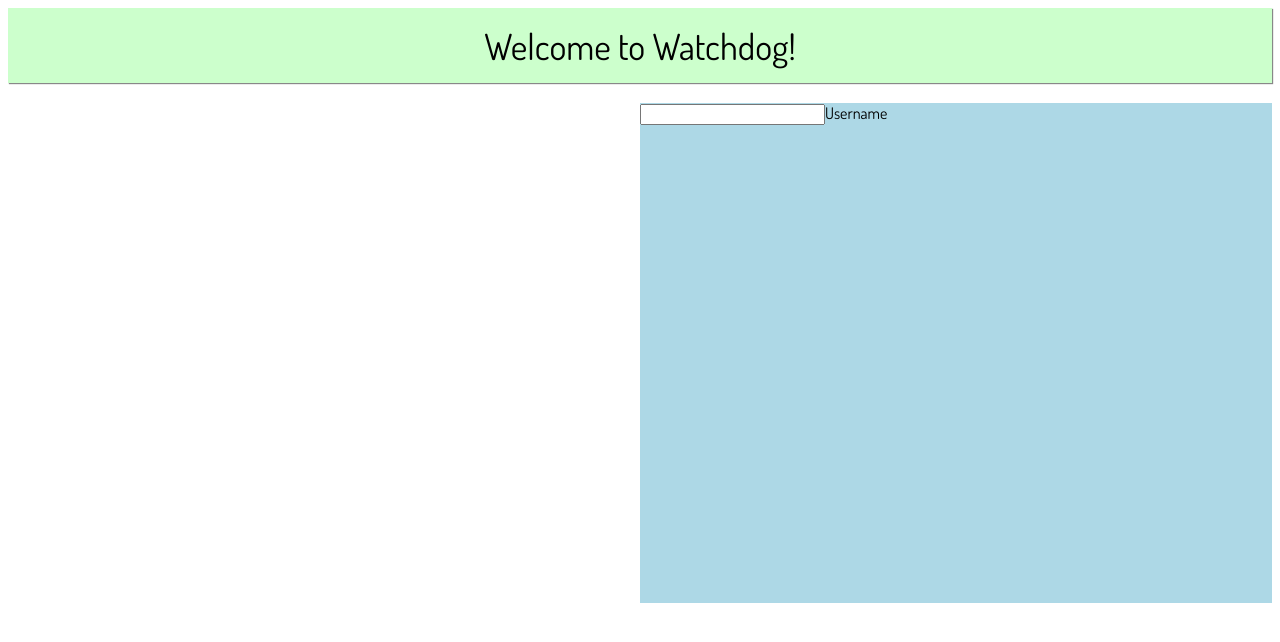
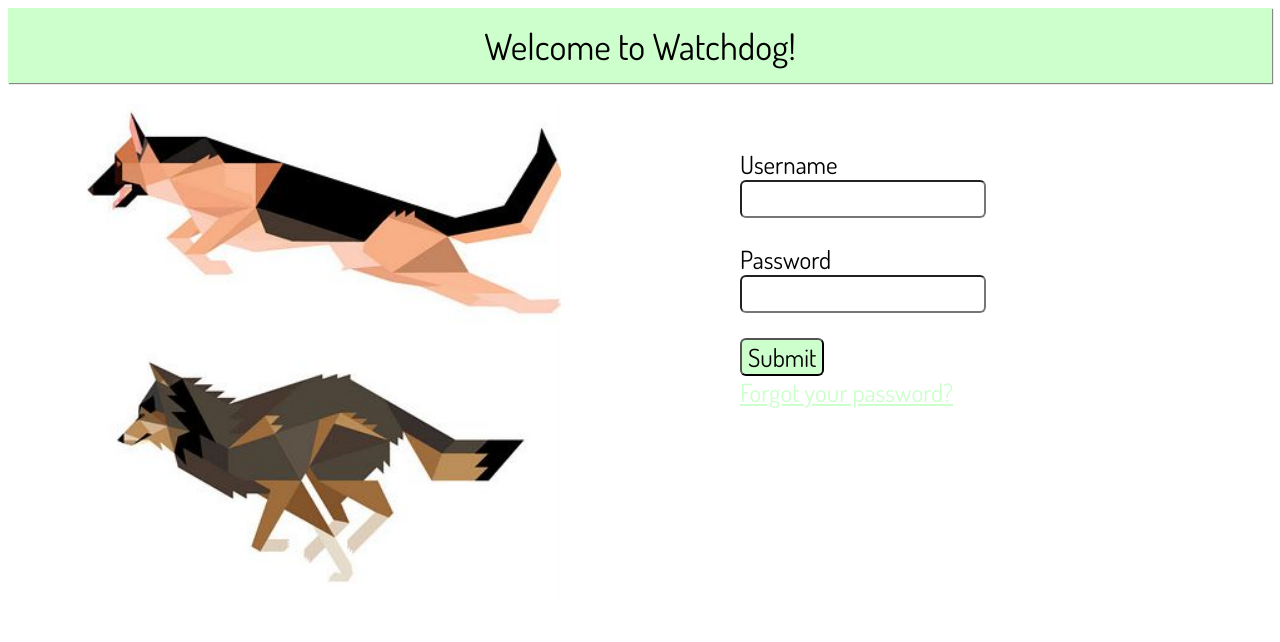
Before and after one commit to ishaankolluri/Watchdog, a Django app: page / in a window 1280 px wide. Shown: the top 642 px of the page. Run offline with Django 3.2, Linux system fonts and the light colour scheme.

Commit message:
Add stock dog image for login.

```diff
--- a/simulator/static/style.css
+++ b/simulator/static/style.css
@@ -1,9 +1,18 @@
 @import url(http://fonts.googleapis.com/css?family=Dosis:regular,bold);
+
+a {
+    color: #CCFFCC;
+}
 body {
     font-family: Dosis, sans-serif;
 }
-p {
-    color: lightgray;
+
+input {
+    font-family: Dosis;
+    font-size: 25px;
+    margin-right: 5px;
+    border-radius: 6px;
+
 }
 
 .nav {
@@ -13,7 +22,6 @@ p {
     text-align: center;
     display: table;
     box-shadow: 1px 1px 1px #888888;
-
 }
 
 .navMidHeader {
@@ -25,15 +33,38 @@ p {
 .loginImage {
     float: left;
     width: 50%;
-    height: 500px;
-    background-color: blue;
+    height: 400px;
     display: table;
+}
+
+.dogImage {
+    display: block;
+    margin-left: auto;
+    margin-right: auto;
+    min-width: 400px;
+    min-height: 500px;
 }
 
 .loginInfo {
     float: right;
     width: 50%;
     height: 500px;
-    background-color: lightblue;
+    /* background-color: lightblue; */
     display: table;
 }
+
+.loginForm {
+    font-size: 25px;
+    padding-top: 20px;
+    padding-left: 100px;
+}
+
+.submission {
+    font-size: 25px;
+    font-family: Dosis;
+    -webkit-box-shadow: none;
+    /* TODO: Remove Shadow. */
+    box-shadow: none;
+    background-color: #CCFFCC;
+    border-radius: 6px;
+}
--- a/simulator/templates/login.html
+++ b/simulator/templates/login.html
@@ -1,8 +1,23 @@
 {% extends 'login_base.html' %}
 
 {% block content %}
-<form action="" method="post">
-    {% csrf_token %}
-    <input type="text" name="Username">Username
-</form>
+<div class="loginForm">
+    <form action="" method="post">
+        {% csrf_token %}
+        <p>
+            <label>Username</label>
+            <br>
+            <input type="text" name="Username">
+        </p>
+        <p>
+            <label>Password</label>
+            <br>
+            <input type="text" name="Password">
+        </p>
+        <button class="submission" type="submit" value="Submit">Submit</button>
+        <br>
+        <a href="">Forgot your password?</a>
+    </form>
+</div>
+
 {% endblock %}
--- a/simulator/templates/login_base.html
+++ b/simulator/templates/login_base.html
@@ -8,7 +8,9 @@
     </div>
     {% endblock %}
     <br>
-    <div class="loginImage"></div>
+    <div class="loginImage">
+        <img class="dogImage" src="static/dog_stock.jpg" alt="image not found">
+    </div>
     <div class="loginInfo">
         {% block content %}{% endblock %}
     </div>
```
Also changed, not shown: simulator/static/dog_stock.jpg (added), 1 other file.
